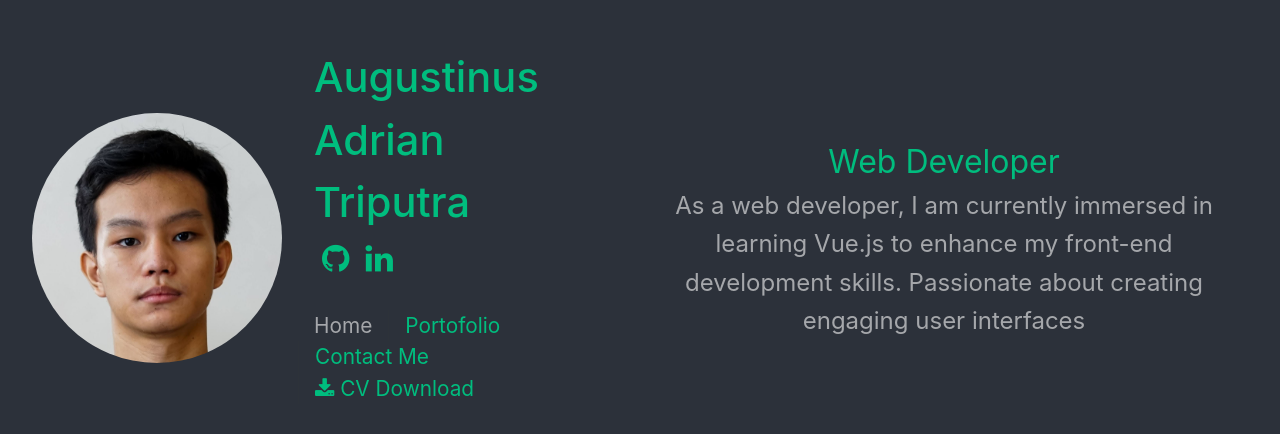
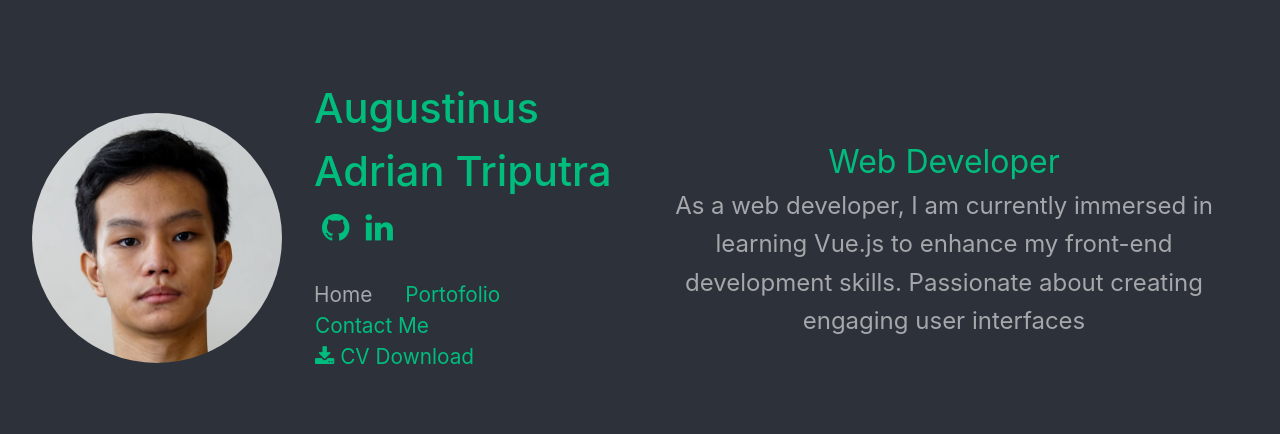
Before and after one commit to AAdrian565/AAdrian565.github.io, a Vue app: page / in a window 1280 px wide. Shown: the part 162-596 px from the top of the page. Built offline with nearby package versions, Linux system fonts and the light colour scheme.

Commit message:
fix layout

```diff
--- a/src/App.vue
+++ b/src/App.vue
@@ -32,6 +32,7 @@ import Name from './components/PortoName.vue'
 
 header {
   line-height: 1.5;
+  width: 100%;
   max-height: 100vh;
 }
 
@@ -68,18 +69,15 @@ nav a:first-of-type {
   border: 0;
 }
 
+@media (max-width: 1024px) {
+  /*TODO: Sticky nav button*/
+}
+
 @media (min-width: 1024px) {
   header {
     position: sticky;
     left: 0;
-    top: 0
-  }
-
-  ;
-}
-
-@media (min-width: 1024px) {
-  header {
+    top: 0;
     display: flex;
     place-items: center;
     padding-right: calc(var(--section-gap) / 2);
--- a/src/assets/base.css
+++ b/src/assets/base.css
@@ -56,7 +56,6 @@
 *,
 *::before,
 *::after {
-  box-sizing: border-box;
   margin: 0;
   font-weight: normal;
 }
```
